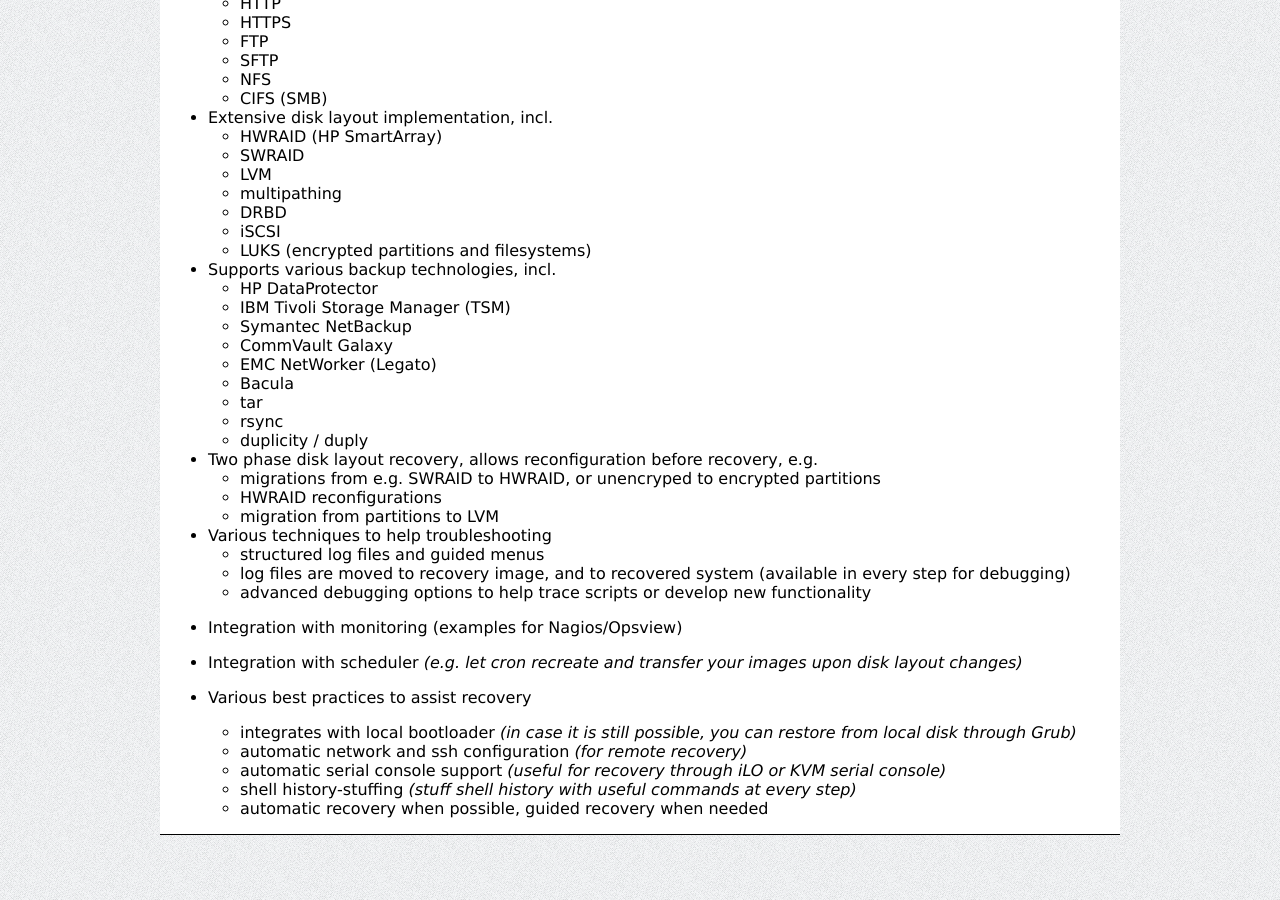
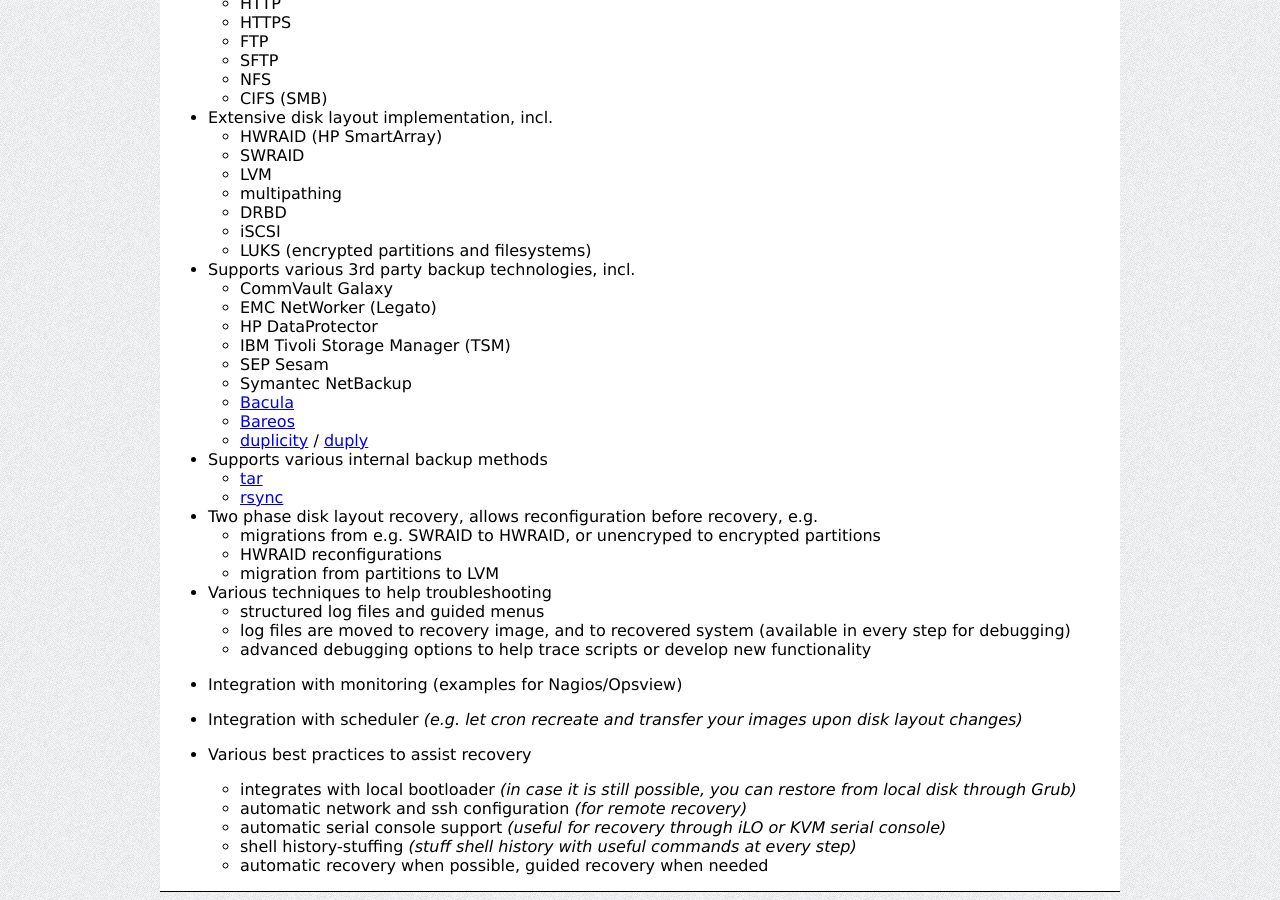
Before and after one commit to rear/rear.github.com, a Jekyll site: the page built from about/index.md, in a window 1280 px wide and 900 px high, scrolled down 674 px. Built offline with Jekyll 4.4.1, drawn with Linux system fonts in a browser that asks for light colours; comment, search, counter and statistics services are not loaded; before the commit the page ends 1525 px from its top, so only the background shows below that.

Commit message:
Update index.md
Add Bareos and link to the websites of the open source tools.

```diff
--- a/about/index.md
+++ b/about/index.md
@@ -53,16 +53,20 @@
    * iSCSI
    * LUKS (encrypted partitions and filesystems)
 
- * Supports various backup technologies, incl.
+ * Supports various 3rd party backup technologies, incl.
+   * CommVault Galaxy
+   * EMC NetWorker (Legato)
    * HP DataProtector
    * IBM Tivoli Storage Manager (TSM)
+   * SEP Sesam
    * Symantec NetBackup
-   * CommVault Galaxy
-   * EMC NetWorker (Legato)
-   * Bacula
-   * tar
-   * rsync
-   * duplicity / duply
+   * [Bacula](http://www.bacula.org)
+   * [Bareos](http://www.bareos.org)
+   * [duplicity](http://duplicity.nongnu.org) / [duply](http://duply.net)
+
+ * Supports various internal backup methods
+   * [tar](http://www.gnu.org/software/tar)
+   * [rsync](http://rsync.samba.org)
 
  * Two phase disk layout recovery, allows reconfiguration before recovery, e.g.
    * migrations from e.g. SWRAID to HWRAID, or unencryped to encrypted partitions
```
